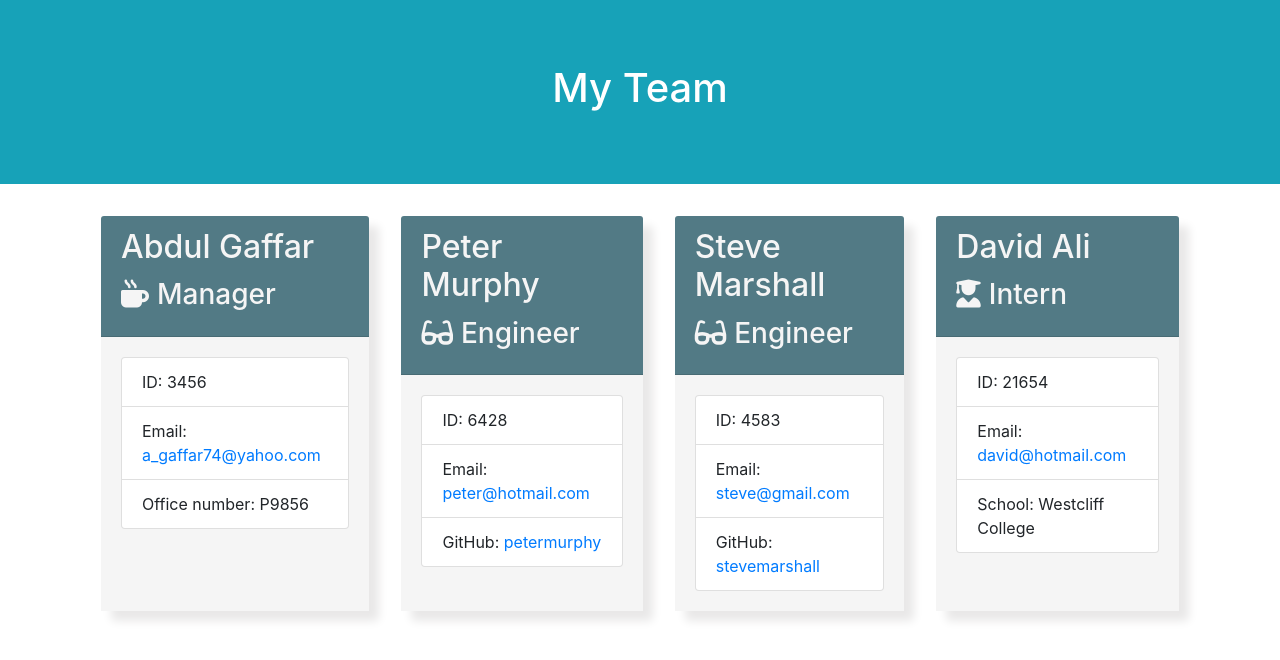
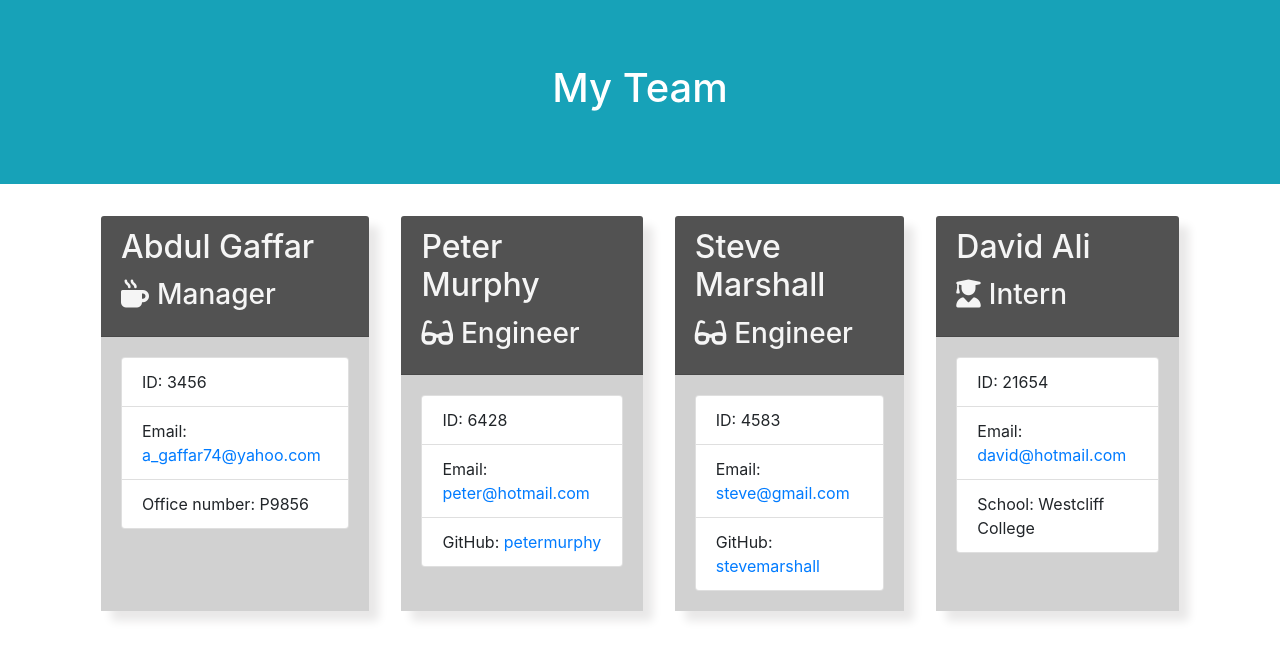
Before and after one commit to agaffar74/Team-Profile-Generator, a website: page output/team.html in a window 1280 px wide. Drawn offline with nearby package versions, Linux system fonts and the light colour scheme.

Commit message:
style.css updated with color change

```diff
--- a/output/style.css
+++ b/output/style.css
@@ -4,12 +4,12 @@
 
 
 .card-body {
-    background-color: whitesmoke;
+    background-color: rgb(209, 209, 209);
 }
 
 .card-header {
     color: whitesmoke;
-    background-color: rgb(82, 122, 133);
+    background-color:  rgb(82, 82, 82);
 }
 
 .employee-card {
```
